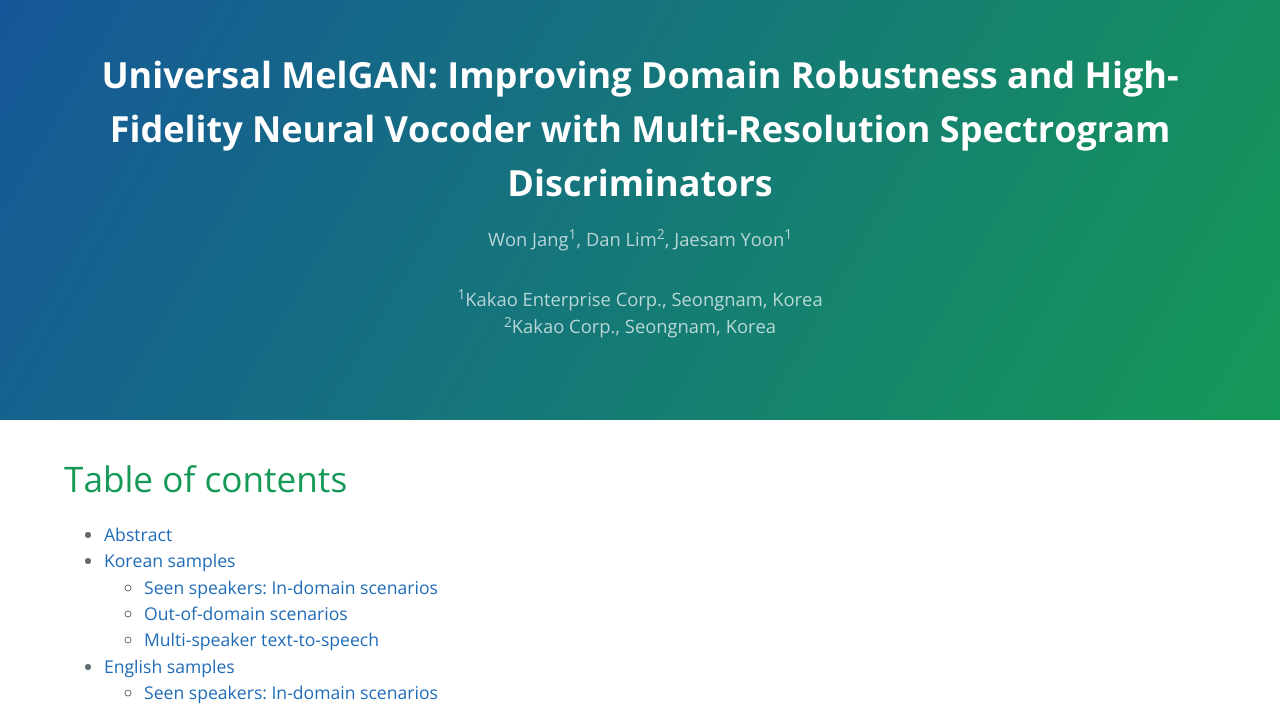
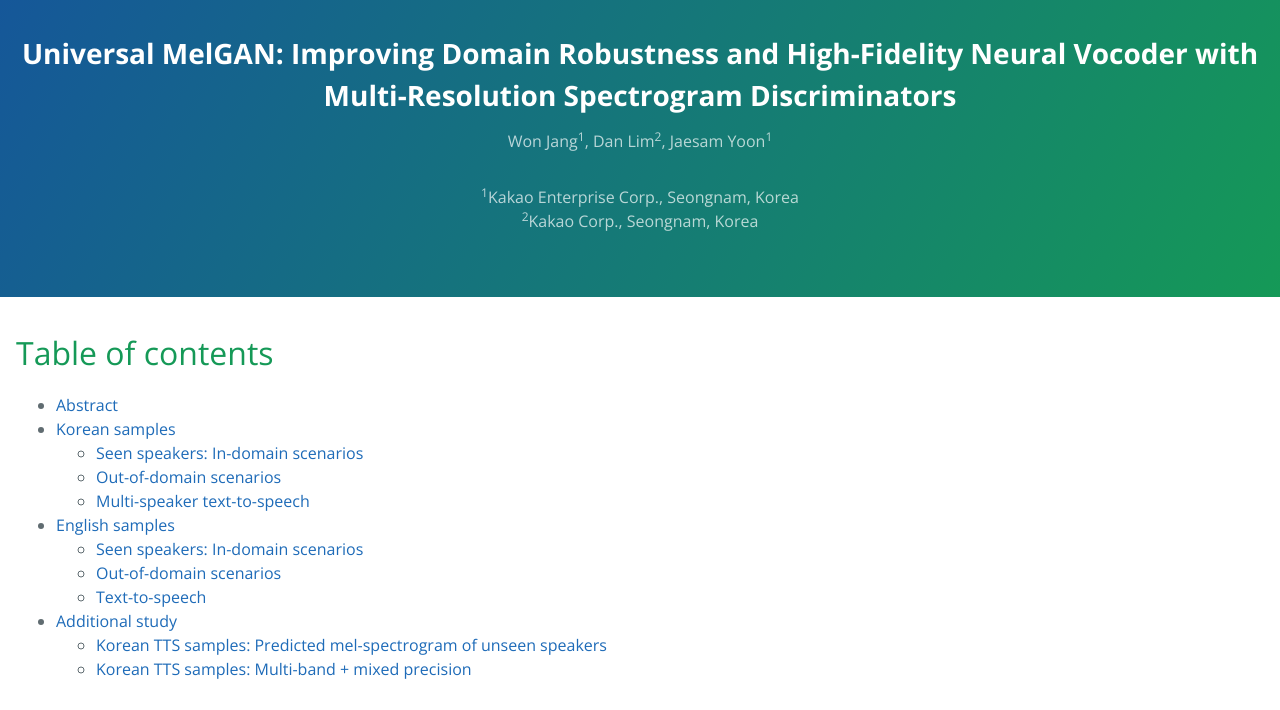
Before and after one commit to kallavinka8045/icassp2021, a Jekyll site: the page built from index.md, in a window 1280 px wide. Shown: the top 710 px of the page. Built offline with Jekyll 4.4.1, drawn with Linux system fonts in a browser that asks for light colours; our own code applies the rules of GitHub Pages for plain Markdown files.

Commit message:
Update variables.scss

```diff
--- a/_sass/variables.scss
+++ b/_sass/variables.scss
@@ -1,6 +1,6 @@
 // Breakpoints
 $large-breakpoint: 96em !default;
-$medium-breakpoint: 63em !default;
+$medium-breakpoint: 84em !default;
 
 // Headers
 $header-heading-color: #fff !default;
```
